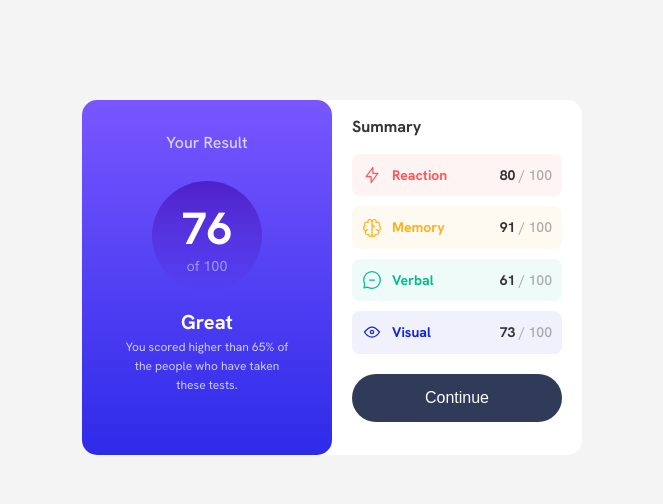
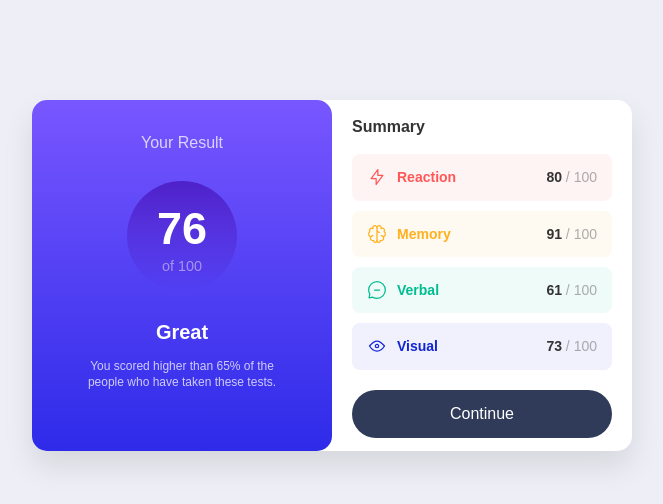
Before and after one commit to juan124perdomo/results-summary-component-main.io, a plain HTML site: page index.html in a window 1280 px wide. Shown: the whole page, without its empty margins (308-971 px from the left). Drawn offline with Linux system fonts and the light colour scheme; a web font is replaced by a local one.

Commit message:
estilos y responsive corregidos

```diff
--- a/index.html
+++ b/index.html
@@ -2,7 +2,7 @@
 <html lang="en">
 <head>
   <meta charset="UTF-8">
-  <meta name="viewport" content="width=device-width, initial-scale=1.0"> <!-- displays site properly based on user's device -->
+  <meta name="viewport" content="width=device-width, initial-scale=1.0">
 
   <link rel="icon" type="image/png" sizes="32x32" href="./assets/images/favicon-32x32.png">
 
@@ -10,29 +10,29 @@
   <link rel="stylesheet" href="style.css">
   <link rel="preconnect" href="https://fonts.googleapis.com">
   <link rel="preconnect" href="https://fonts.gstatic.com" crossorigin>
-  <link href="https://fonts.googleapis.com/css2?family=Hanken+Grotesk:ital,wght@0,100..900;1,100..900&display=swap" rel="stylesheet">
+  <link href="https://fonts.googleapis.com/css2?family=Hanken+Grotesq:wght@100..900&display=swap" rel="stylesheet">
 </head>
 <body>
-  <div class="container"><!--Contenedor principal-->
-  <!--seccion de your-result-->
-  <!--Contenedor principal-->
-  <div class="your_result"><!--Contenedor principal-->
+
+  <div class="container">
+
+    <!-- YOUR RESULT -->
+    <div class="your_result">
       <h4>Your Result</h4>
-    <!--Circulo de puntaje-->
+
       <div class="score_circle">
         <span class="score_number">76</span>
         <span class="score_total">of 100</span>
       </div>
-    <!--Texto  del la seccion de your result-->
+
       <h2>Great</h2>
-    <p>You scored higher than 65% of the people who have taken these tests.</
-  </div>
+      <p>You scored higher than 65% of the people who have taken these tests.</p>
     </div>
 
-  <!--Seccion de summary-->
+    <!-- SUMMARY -->
     <div class="summary">
       <h4>Summary</h4>
-      <!--Lista de summary-->
+
       <div class="summary-list">
 
         <div class="category-item reaction-container">
@@ -40,37 +40,38 @@
             <img src="assets/images/icon-reaction.svg" alt="">
             <span class="title">Reaction</span>
           </div>
-            <p class="strong">80<span class="cien_point"> / 100</span> </p>
+          <p class="strong">80<span class="cien_point"> / 100</span></p>
+        </div>
 
-
-        </div>
         <div class="category-item memory-container">
           <div class="memory">
             <img src="assets/images/icon-memory.svg" alt="">
             <span class="title">Memory</span>
           </div>
-            <p class="strong">91 <span class="cien_point"> / 100</span></p>
+          <p class="strong">91<span class="cien_point"> / 100</span></p>
+        </div>
 
-        </div>
         <div class="category-item verbal-container">
           <div class="verbal">
             <img src="assets/images/icon-verbal.svg" alt="">
             <span class="title">Verbal</span>
           </div>
-            <p class="strong"> 61 <span class="cien_point"> / 100</span></p>
+          <p class="strong">61<span class="cien_point"> / 100</span></p>
         </div>
+
         <div class="category-item visual-container">
           <div class="visual">
             <img src="assets/images/icon-visual.svg" alt="">
             <span class="title">Visual</span>
           </div>
-            <p class="strong"> 73 <span class="cien_point"> / 100</span></p>
+          <p class="strong">73<span class="cien_point"> / 100</span></p>
         </div>
+
         <button type="submit" class="btn_continue">Continue</button>
       </div>
     </div>
+
   </div>
-
 
 </body>
 </html>
--- a/style.css
+++ b/style.css
@@ -7,7 +7,7 @@
 
 body{
     font-family: "Hanken Grotesk", sans-serif;
-    background-color: #f4f4f4;
+    background-color: hsl(240, 30%, 95%);
     color: #333;
     line-height: 1.6;
 
@@ -33,19 +33,25 @@ body{
 }
 .your_result h2{
     font-size: 20px;
+    margin: 10px 0 5px;
 }
 .your_result p{
     font-size: 12px;
     width: 80%;
     opacity: 0.75;
     margin-bottom: 20px;
+    margin-top: 5px;
+    line-height: 1.4;
 
 }
 
 /*Seccion  del circulo*/
 .score_circle{
     border-radius: 100%;
-    background: linear-gradient(hsla(256, 72%, 46%, 1), hsla(241, 72%, 46%, 0));
+    background: linear-gradient(
+    hsla(256, 72%, 46%, 1),
+    hsla(241, 72%, 46%, 0)
+);
     display: flex;
     width: 110px;
     height: 110px;
@@ -78,16 +84,21 @@ body{
     flex-direction: column;
     gap: 15px;
 }
+.summary h4 {
+    font-size: 16px;
+    font-weight: 700;
+}
 .summary-list{
     display: flex;
     flex-direction: column;
     gap: 10px;
 }
+
 .category-item{
     display: flex;
     justify-content: space-between;
     align-items: center;
-    padding: 10px;
+    padding: 12px 15px;
     border-radius: 8px;
 }
 /* Reaction section background color*/
@@ -161,7 +172,7 @@ body{
     cursor: pointer;
     margin-top: 10px;
     /* Transición en el estado base para un efecto suave al entrar y salir */
-    transition: all 1s ease;
+    transition: all 0.3s ease;
 }
 
 .btn_continue:hover {
@@ -177,6 +188,8 @@ body{
         flex-flow: column;
         max-width: 350px;
         margin: auto;
+        box-shadow: 0 15px 30px rgba(0,0,0,0.1);
+    }
 
     }
     .your_result{
@@ -190,14 +203,16 @@ body{
         position: relative;
         top: -10px;
         border-radius: 15px;
+        background: none;
 
     }
 
-}
+
 
 @media screen and (min-width: 800px) {
     .container{
-        max-width: 500px;
+        max-width: 600px;
+
         margin: 100px auto;
         justify-content: center;
         align-items: center;
@@ -208,7 +223,7 @@ body{
     }
     .your_result{
         border-radius: 15px ;
-        width: 250px;
+        width: 300px;
         height: 100%;
         padding: 40px 20px;
         z-index: 3;
@@ -219,9 +234,13 @@ body{
         top: -10px;
     }
     .summary{
-        width: 250px;
+        width: 300px;
         height: 100%;
         border-radius:15px ;
         padding: 0px 20px;
+        background: none;
+    }
+    .summary h4 {
+        margin-top: 20px;
     }
 }
```
Also changed, not shown: 1 other file. Lines whose indentation alone changed are shown as unchanged.
